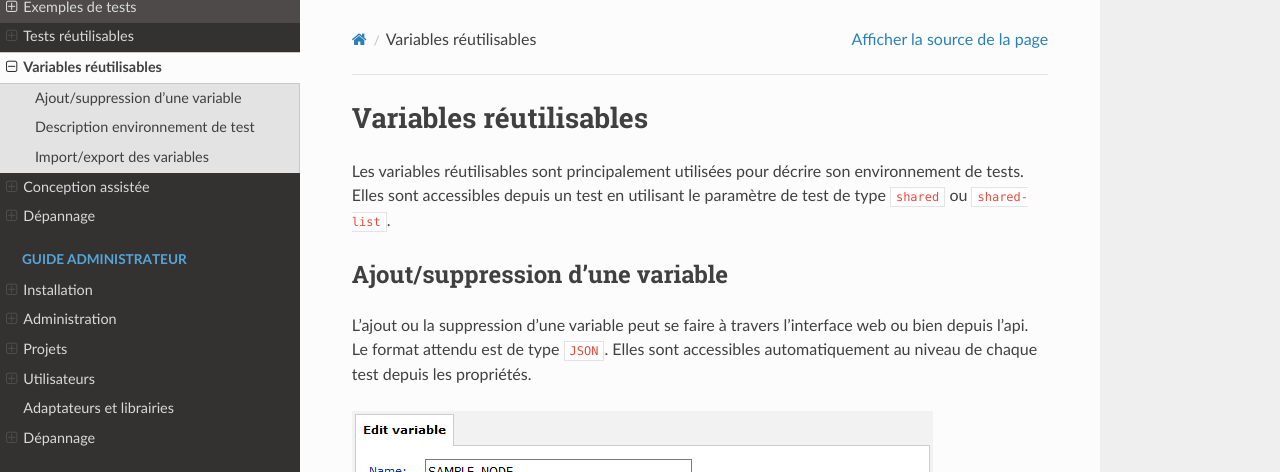
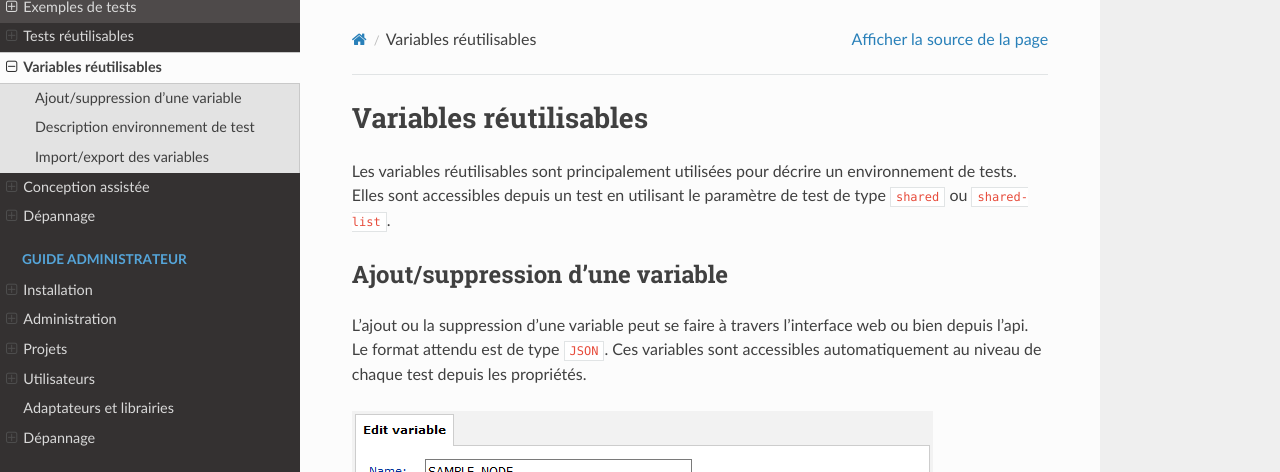
Before and after one commit to ExtensiveAutomation/extensiveautomation-fr.readthedocs.io, a Sphinx documentation site: the page built from docs/user/variables.rst, in a window 1280 px wide and 900 px high. Shown: the top 472 px of the window. Built offline with Sphinx 7.4.7 and the Read the Docs theme 2.0.0, drawn with Linux system fonts in a browser that asks for light colours.

Commit message:
correction

```diff
--- a/docs/user/variables.rst
+++ b/docs/user/variables.rst
@@ -1,14 +1,14 @@
 Variables réutilisables
 =======================
 
-Les variables réutilisables sont principalement utilisées pour décrire son environnement de tests.
+Les variables réutilisables sont principalement utilisées pour décrire un environnement de tests.
 Elles sont accessibles depuis un test en utilisant le paramètre de test de type ``shared`` ou ``shared-list``.
 
 Ajout/suppression d'une variable
 -----------------
 
 L'ajout ou la suppression d'une variable peut se faire à travers l'interface web ou bien depuis l'api.
-Le format attendu est de type ``JSON``. Elles sont accessibles automatiquement au niveau de chaque test depuis les propriétés.
+Le format attendu est de type ``JSON``. Ces variables sont accessibles automatiquement au niveau de chaque test depuis les propriétés.
 
 .. image:: /_static/images/webinterface/read_variable.png
 
```
